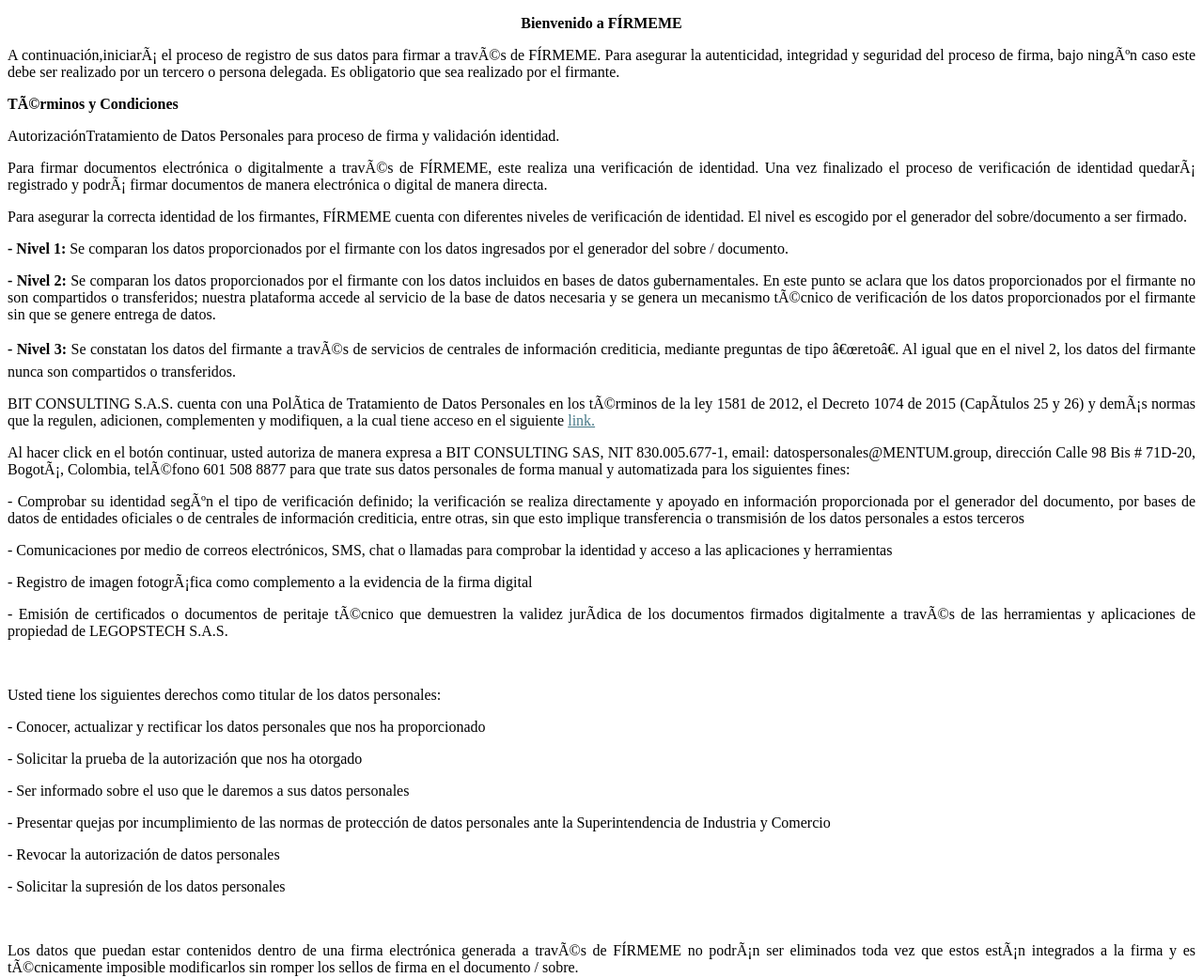
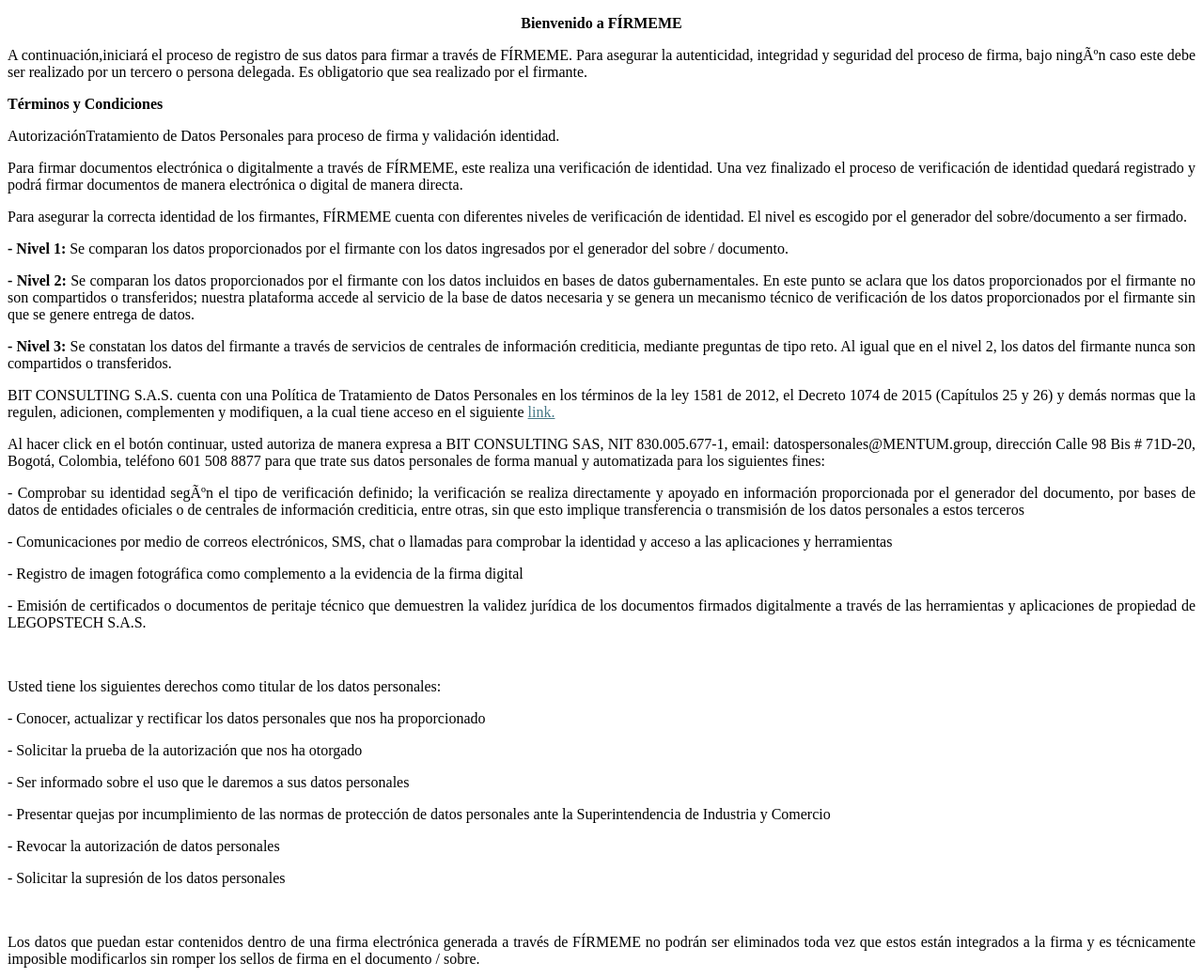
Before and after one commit to INGGUTI/Static_Firmeme, a website: page src/index.html in a window 1280 px wide. Shown: the top 1041 px of the page at 94% size. Drawn offline with Linux system fonts and the light colour scheme.

Commit message:
Update index.html

```diff
--- a/src/index.html
+++ b/src/index.html
@@ -21,14 +21,14 @@
 	Bienvenido a F&Iacute;RMEME
 <o:p></o:p></span></b></p>
 <p class=MsoNormal style='text-align:justify'><span lang=ES-CO>
-A continuaci&oacute;n,iniciará el proceso de registro de sus datos para firmar a través de F&Iacute;RMEME. Para asegurar la autenticidad, integridad y seguridad del proceso de firma, bajo ningún caso este debe ser realizado por un tercero o persona delegada. Es obligatorio que sea realizado por el firmante.
+A continuaci&oacute;n,iniciar&aacute; el proceso de registro de sus datos para firmar a trav&eacute;s de F&Iacute;RMEME. Para asegurar la autenticidad, integridad y seguridad del proceso de firma, bajo ningún caso este debe ser realizado por un tercero o persona delegada. Es obligatorio que sea realizado por el firmante.
 </span></p>
-<p class=MsoNormal><b><span lang=ES-CO>Términos y Condiciones<o:p></o:p></span></b></p>
+<p class=MsoNormal><b><span lang=ES-CO>T&eacute;rminos y Condiciones<o:p></o:p></span></b></p>
 <p class=MsoNormal style='text-align:justify'><span lang=ES-CO>
 Autorizaci&oacute;nTratamiento de Datos Personales para proceso de firma y validaci&oacute;n identidad.
 </span></p>
 <p class=MsoNormal style='text-align:justify'><span lang=ES-CO>
-Para firmar documentos electr&oacute;nica o digitalmente a través de F&Iacute;RMEME, este realiza una verificaci&oacute;n de identidad. Una vez finalizado el proceso de verificaci&oacute;n de identidad quedará registrado y podrá firmar documentos de manera electr&oacute;nica o digital de manera directa.
+Para firmar documentos electr&oacute;nica o digitalmente a trav&eacute;s de F&Iacute;RMEME, este realiza una verificaci&oacute;n de identidad. Una vez finalizado el proceso de verificaci&oacute;n de identidad quedar&aacute; registrado y podr&aacute; firmar documentos de manera electr&oacute;nica o digital de manera directa.
 </span></p>
 <p class=MsoNormal style='text-align:justify'><span lang=ES-CO>
 Para asegurar la correcta identidad de los firmantes, F&Iacute;RMEME cuenta con diferentes niveles de verificaci&oacute;n de identidad. El nivel es escogido por el generador del sobre/documento a ser firmado.
@@ -40,18 +40,18 @@
 <p class=MsoNormal style='text-align:justify'><b><span lang=ES-CO>
 - Nivel 2:
 </span></b><span lang=ES-CO>
-Se comparan los datos proporcionados por el firmante con los datos incluidos en bases de datos gubernamentales. En este punto se aclara que los datos proporcionados por el firmante no son compartidos o transferidos; nuestra plataforma accede al servicio de la base de datos necesaria y se genera un mecanismo técnico de verificaci&oacute;n de los datos proporcionados por el firmante sin que se genere entrega de datos.
+Se comparan los datos proporcionados por el firmante con los datos incluidos en bases de datos gubernamentales. En este punto se aclara que los datos proporcionados por el firmante no son compartidos o transferidos; nuestra plataforma accede al servicio de la base de datos necesaria y se genera un mecanismo t&eacute;cnico de verificaci&oacute;n de los datos proporcionados por el firmante sin que se genere entrega de datos.
 </span></p>
 <p class=MsoNormal style='text-align:justify'><b><span lang=ES-CO>
 - Nivel 3:
 </span></b><span lang=ES-CO>
-Se constatan los datos del firmante a través de servicios de centrales de informaci&oacute;n crediticia, mediante preguntas de tipo “reto”. Al igual que en el nivel 2, los datos del firmante nunca son compartidos o transferidos.
+Se constatan los datos del firmante a trav&eacute;s de servicios de centrales de informaci&oacute;n crediticia, mediante preguntas de tipo reto. Al igual que en el nivel 2, los datos del firmante nunca son compartidos o transferidos.
 </span></p>
 <p class=MsoNormal style='text-align:justify'><span lang=ES-CO>
-BIT CONSULTING S.A.S. cuenta con una Política de Tratamiento de Datos Personales en los términos de la ley 1581 de 2012, el Decreto 1074 de 2015 (Capítulos 25 y 26) y demás normas que la regulen, adicionen, complementen y modifiquen, a la cual tiene acceso en el siguiente
+BIT CONSULTING S.A.S. cuenta con una Pol&iacute;tica de Tratamiento de Datos Personales en los t&eacute;rminos de la ley 1581 de 2012, el Decreto 1074 de 2015 (Cap&iacute;tulos 25 y 26) y dem&aacute;s normas que la regulen, adicionen, complementen y modifiquen, a la cual tiene acceso en el siguiente
 <a href="https://mentum.group/politica-para-el-tratamiento-de-datos-personales/">link.</a></span></p>
 <p class=MsoNormal style='text-align:justify'><span lang=ES-CO>
-Al hacer click en el bot&oacute;n continuar, usted autoriza de manera expresa a BIT CONSULTING SAS, NIT 830.005.677-1, email: datospersonales@MENTUM.group, direcci&oacute;n Calle 98 Bis # 71D-20, Bogotá, Colombia, teléfono 601 508 8877 para que trate sus datos personales de forma manual y automatizada para los siguientes fines:
+Al hacer click en el bot&oacute;n continuar, usted autoriza de manera expresa a BIT CONSULTING SAS, NIT 830.005.677-1, email: datospersonales@MENTUM.group, direcci&oacute;n Calle 98 Bis # 71D-20, Bogot&aacute;, Colombia, tel&eacute;fono 601 508 8877 para que trate sus datos personales de forma manual y automatizada para los siguientes fines:
 </span></p>
 <p class=MsoNormal style='text-align:justify'><span lang=ES-CO>-<span style='mso-tab-count:1'>
 </span>
@@ -62,11 +62,11 @@
 <p class=MsoNormal style='text-align:justify'><span lang=ES-CO>-<span
 style='mso-tab-count:1'>
 </span>
-Registro de imagen fotográfica como complemento a la evidencia de la firma digital </span></p>
+Registro de imagen fotogr&aacute;fica como complemento a la evidencia de la firma digital </span></p>
 <p class=MsoNormal style='text-align:justify'><span lang=ES-CO>-<span
 style='mso-tab-count:1'>
 </span>
-Emisi&oacute;n de certificados o documentos de peritaje técnico que demuestren la validez jurídica de los documentos firmados digitalmente a través de las herramientas y aplicaciones de propiedad de LEGOPSTECH S.A.S.</span></p>
+Emisi&oacute;n de certificados o documentos de peritaje t&eacute;cnico que demuestren la validez jur&iacute;dica de los documentos firmados digitalmente a trav&eacute;s de las herramientas y aplicaciones de propiedad de LEGOPSTECH S.A.S.</span></p>
 <p class=MsoNormal><span lang=ES-CO><o:p>&nbsp;</o:p></span></p>
 <p class=MsoNormal style='text-align:justify'><span lang=ES-CO>
 Usted tiene los siguientes derechos como titular de los datos personales: </span></p>
@@ -93,7 +93,7 @@
 </span>Solicitar la supresi&oacute;n de los datos personales</span></p>
 <p class=MsoNormal><span lang=ES-CO><o:p>&nbsp;</o:p></span></p>
 <p class=MsoNormal style='text-align:justify'><span lang=ES-CO>
-Los datos que puedan estar contenidos dentro de una firma electr&oacute;nica generada a través de F&Iacute;RMEME no podrán ser eliminados toda vez que estos están integrados a la firma y es técnicamente imposible modificarlos sin romper los sellos de firma en el documento / sobre.</span></p>
+Los datos que puedan estar contenidos dentro de una firma electr&oacute;nica generada a trav&eacute;s de F&Iacute;RMEME no podr&aacute;n ser eliminados toda vez que estos est&aacute;n integrados a la firma y es t&eacute;cnicamente imposible modificarlos sin romper los sellos de firma en el documento / sobre.</span></p>
 <p class=MsoNormal><span lang=ES-CO><o:p>&nbsp;</o:p></span></p>
 <p class=MsoNormal><span lang=ES-CO>
 AUTORIZO EL TRATAMIENTO DE MIS DATOS PERSONALES
```
